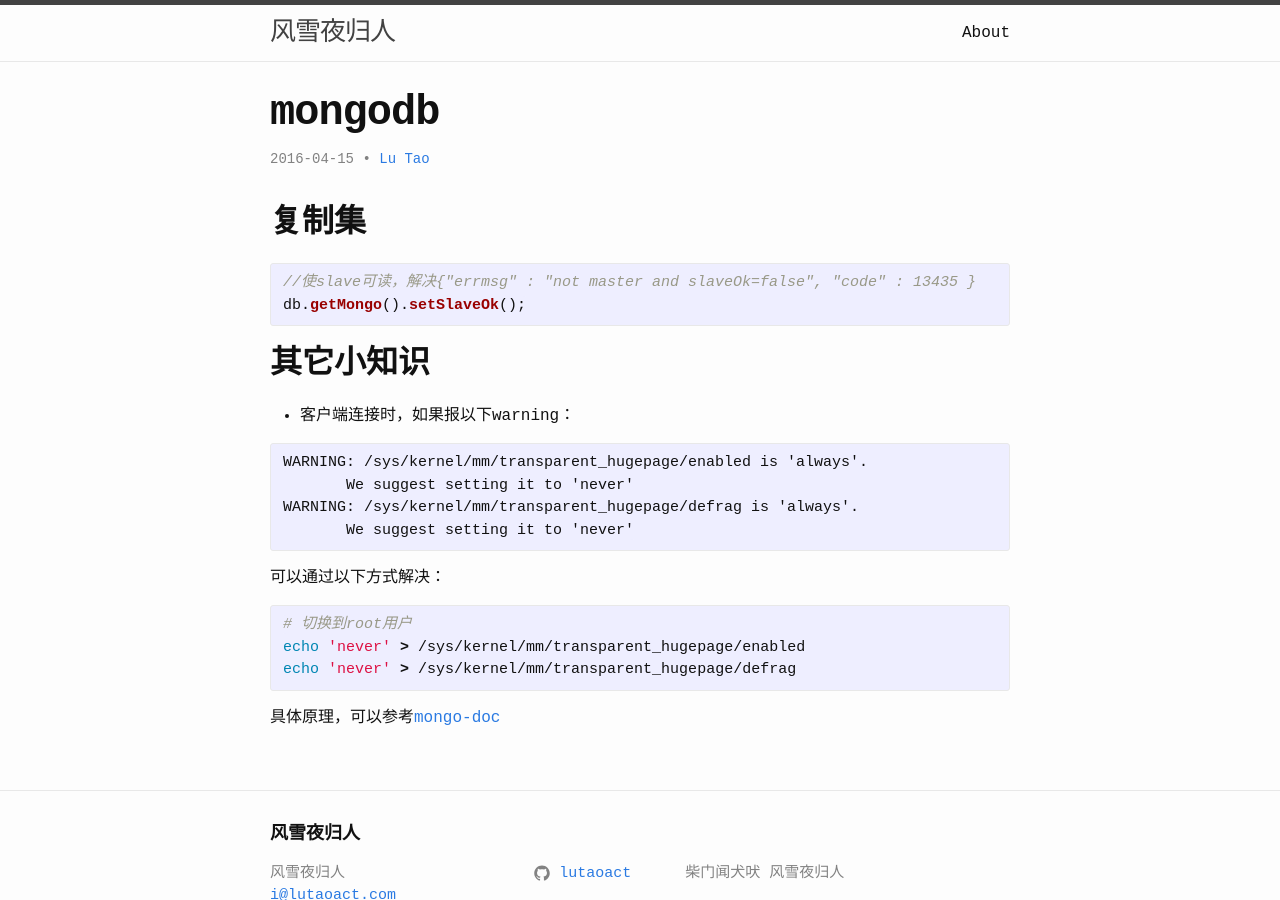
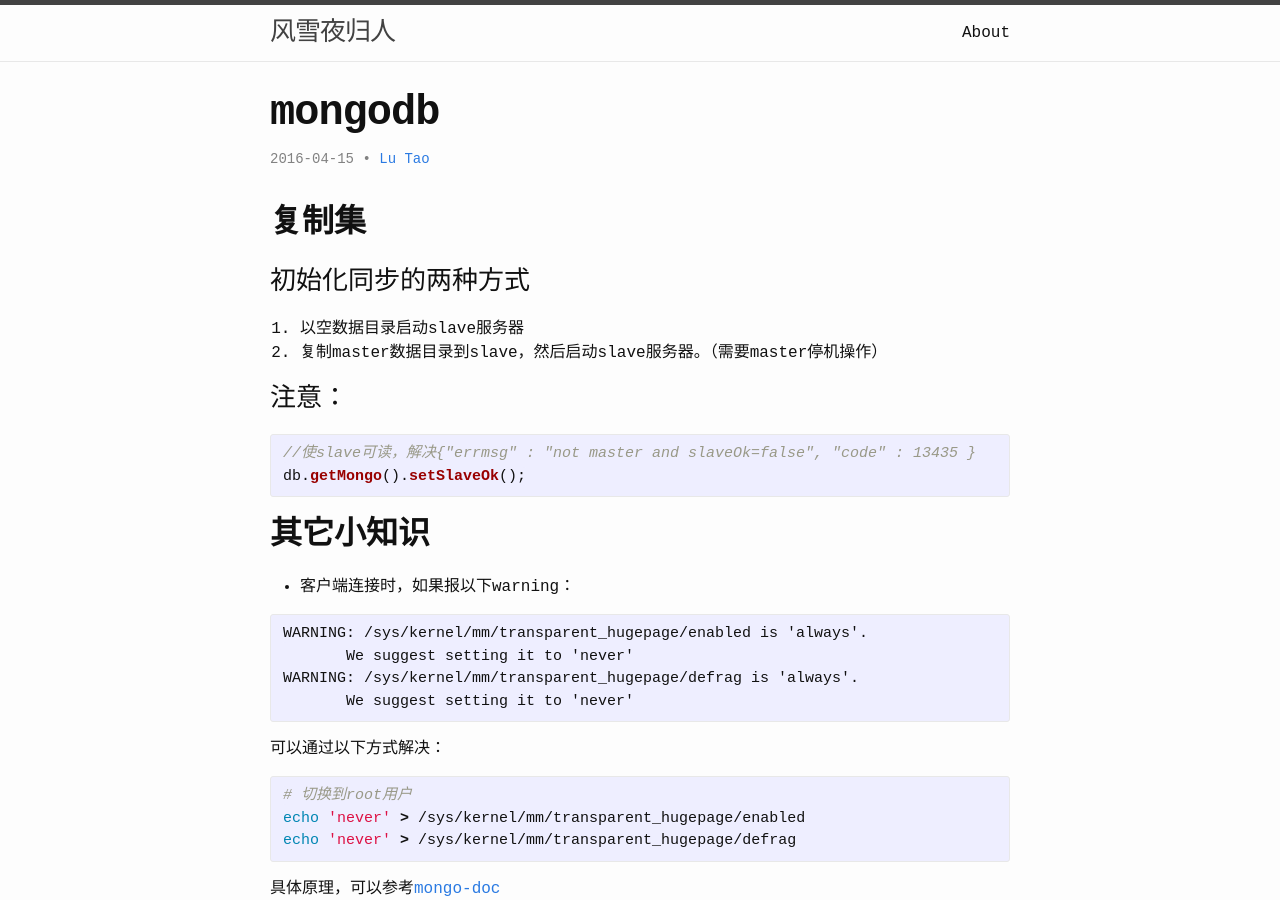
Before and after one commit to lutaoact/lutaoact.github.io, a Jekyll site: the page built from _posts/2016-04-15-mongodb.markdown, in a window 1280 px wide and 900 px high. Built offline with Jekyll 4.4.1, drawn with Linux system fonts in a browser that asks for light colours.

Commit message:
mongodb: init sync

```diff
--- a/_posts/2016-04-15-mongodb.markdown
+++ b/_posts/2016-04-15-mongodb.markdown
@@ -6,6 +6,12 @@ categories: mongodb server
 ---
 
 ## 复制集
+
+### 初始化同步的两种方式
+1. 以空数据目录启动slave服务器
+2. 复制master数据目录到slave，然后启动slave服务器。（需要master停机操作）
+
+### 注意：
 {% highlight js %}
 //使slave可读，解决{"errmsg" : "not master and slaveOk=false", "code" : 13435 }
 db.getMongo().setSlaveOk();
```
